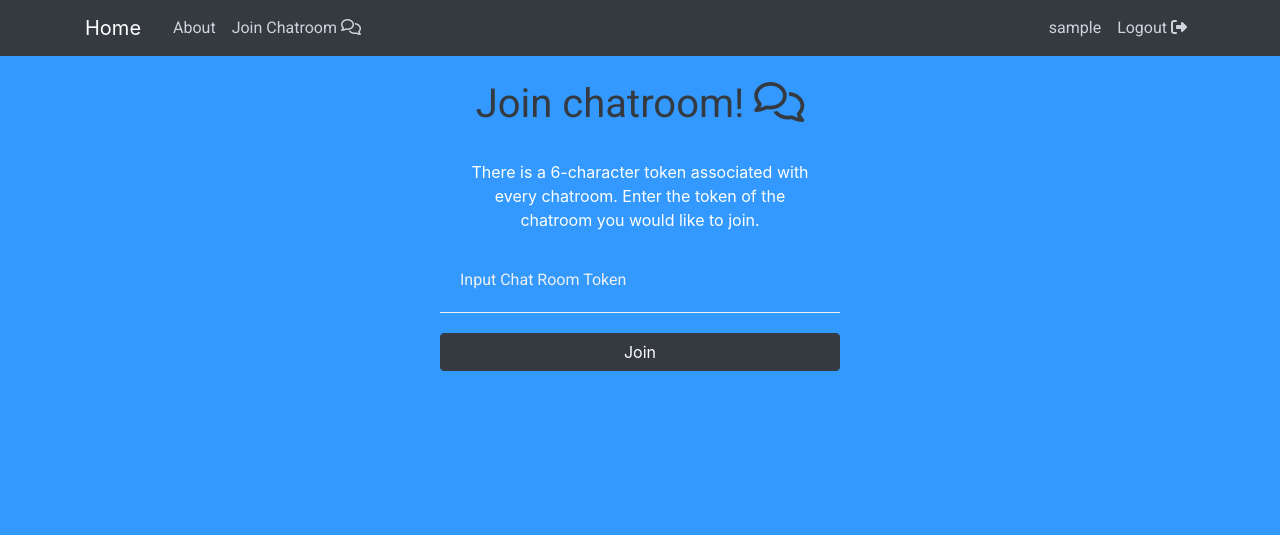
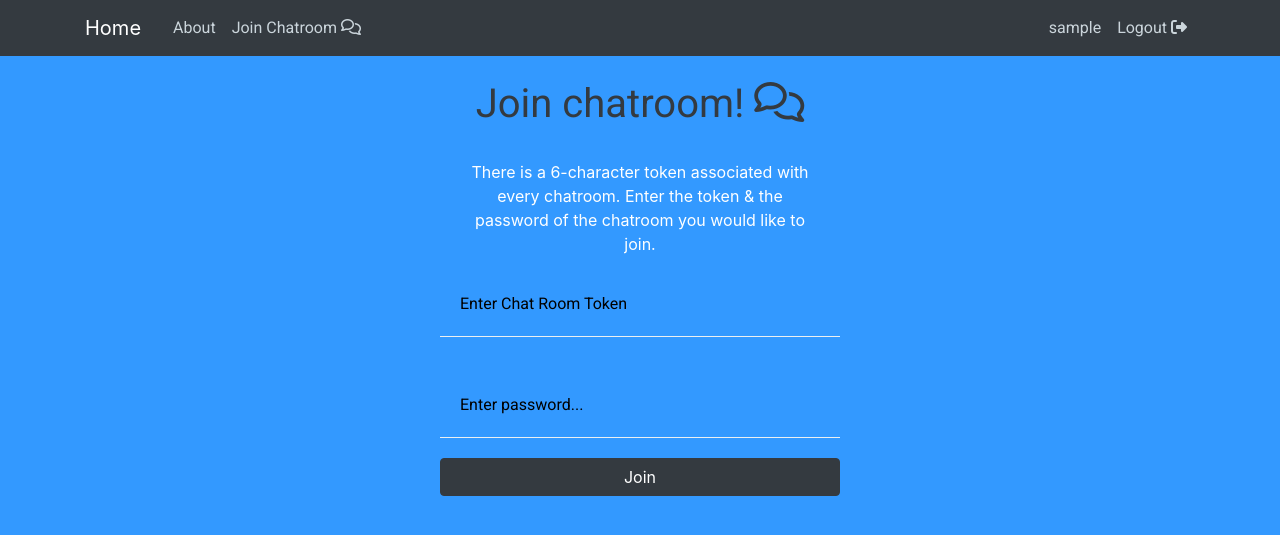
Before and after one commit to Zach-Baran/CSC265-Chat-room, a Django app: page /join/ in a window 1280 px wide. Shown: the top 535 px of the page. Run offline with Django 3.2, Linux system fonts and the light colour scheme; the visitor is signed in with stand-in values (Sample User, id 1); some libraries are stand-ins or nearby versions.

Commit message:
Final fixes

```diff
--- a/chat/forms.py
+++ b/chat/forms.py
@@ -52,6 +52,8 @@ class ChatForm(forms.ModelForm):
     name = forms.CharField(widget=forms.TextInput(
         attrs={'class': 'formStyle', 'placeholder': 'Chat Name', 'id': 'nameID'}))
 
+    password = forms.CharField(label='password', max_length=25, widget=forms.PasswordInput(attrs={'class': 'formStyle', 'placeholder': 'Enter password...'}))
+
     class Meta:
         model = Chatroom
         fields = ['name', 'password']
@@ -62,7 +64,7 @@ class SendMessage(forms.ModelForm):
         super(SendMessage, self).__init__(*args, **kwargs)
 
     content = forms.CharField(widget=forms.TextInput(
-        attrs={'class': 'message-input ', 'placeholder': 'Enter a message...', 'id': 'sendID'}
+        attrs={'autocomplete': 'off', 'class': 'message-input ', 'placeholder': 'Enter a message...', 'id': 'sendID'}
     ))
     class Meta:
         model = Messages
@@ -72,5 +74,5 @@ class JoinChatForm(forms.Form):
     def __init__(self, *args, **kwargs):
         super(JoinChatForm, self).__init__(*args, **kwargs)
 
-    token = forms.CharField(label='search', max_length=6, widget=forms.TextInput(attrs={'class': 'formStyle', 'placeholder': 'Input Chat Room Token'}))
-    password = forms.CharField(label='password', max_length=25, widget=forms.PasswordInput())
+    token = forms.CharField(label='Token', max_length=6, widget=forms.TextInput(attrs={'class': 'formStyle', 'placeholder': 'Enter Chat Room Token'}))
+    password = forms.CharField(label='Password', max_length=25, widget=forms.PasswordInput(attrs={'class': 'formStyle', 'placeholder': 'Enter password...'}))
--- a/chat/views.py
+++ b/chat/views.py
@@ -11,6 +11,8 @@ from django.views.generic.detail import  SingleObjectMixin
 from django.views.generic.edit import FormMixin, FormView
 from django.contrib.auth.mixins import LoginRequiredMixin, UserPassesTestMixin
 from django.contrib.auth.hashers import check_password
+from django import forms
+from datetime import timedelta
 from .forms import UserRegisterForm, ChatForm, SendMessage, JoinChatForm
 from .models import Messages, Chatroom
 from .utils import AjaxableResponseMixin
@@ -84,8 +86,8 @@ class ChatFormView(LoginRequiredMixin, SingleObjectMixin, FormView):
 
         ser_instance = serializers.serialize('json', [comment, ])
 
-        # return super(ChatFormView,self).form_valid(form)
-        return JsonResponse({"instance": ser_instance}, status=200)
+        return super(ChatFormView,self).form_valid(form)
+        # return JsonResponse({"instance": ser_instance}, status=200)
 
 
 # Get Requests gets the ChatDisplay View, Post Requests get the FormView
@@ -125,8 +127,9 @@ class ChatUpdateView(LoginRequiredMixin, UserPassesTestMixin, UpdateView):
     slug_field = 'token'
     slug_url_kwarg = 'token'
 
-    def get_form(self, form_class=JoinChatForm):
-        form = form_class
+    def get_form(self, form_class=None):
+        form = super().get_form(form_class)
+        form.fields['password'].widget = forms.PasswordInput()
         return form
 
     def test_func(self):
@@ -174,7 +177,7 @@ def ajax_process(request, **kwargs):
     chat_messages = chat.messages_set.all()
     allData = []
     for message in chat_messages:
-        string = str(message.date)
+        string = str(message.date-timedelta(hours=5))
         timestamp = string[11:19]
         data = {
             'content' : message.content,
--- a/static/chat/main.css
+++ b/static/chat/main.css
@@ -35,6 +35,7 @@ ul {
   height: 500px;
   position: relative;
 }
+
 .scroll-area-2{
   height: 580px;
   position: relative;
@@ -42,6 +43,7 @@ ul {
 
 .message-input{
     width: 530px;
+
 }
 
 .rounded-border{
@@ -52,12 +54,11 @@ ul {
 }
 .chat-area-1{
     max-height:100%;
-    overflow-y: scroll;
     overflow-x: hidden;
 }
 
 .chat-area-2{
-    height:750px;
+    max-height:750px;
     word-break: break-all;
 }
 
@@ -238,7 +239,7 @@ a.article-title:hover {
 }
 
  ::-webkit-input-placeholder {
-     color: #ecf0f1;
+     color: black;
   }
 
   :-moz-placeholder { /* Firefox 18- */
--- a/templates/chat/chatroom-create.html
+++ b/templates/chat/chatroom-create.html
@@ -10,6 +10,11 @@
             <div class = "row justify-content-center">
                 <div class = "form-group">
                     {{ form.name }}
+                </div>
+            </div>
+            <div class = "row justify-content-center">
+                <div class = "form-group">
+                    {{ form.password }}
                 </div>
             </div>
             <div class = "row justify-content-center" style="margin-bottom: 10px">
--- a/templates/chat/chatroom-join.html
+++ b/templates/chat/chatroom-join.html
@@ -7,12 +7,18 @@
         <div class = "col" style="text-align:center">
         <h1 >Join chatroom! <i class="far fa-comments"></i></h1>
         </br>
-        <p style="color:white">There is a 6-character token associated with every chatroom. Enter the token of the chatroom you would like to join.</p>
+        <p style="color:white">There is a 6-character token associated with every chatroom. Enter the token & the password of the chatroom you would like to join.</p>
          <form method = "POST">
                 {% csrf_token %}
                 <div class = "row justify-content-center">
                     <div class = "form-group">
                         {{ form.token }}
+                    </div>
+                </div>
+                <div class = "row justify-content-center">
+                    <div class = "form-group">
+                        {{ form.password }}
+
                         <button type="submit" class="btn btn-dark btn-block">Join</button>
                     </div>
                 </div>
--- a/templates/chat/chatroom-update.html
+++ b/templates/chat/chatroom-update.html
@@ -9,6 +9,7 @@
                 {{ form|crispy }}
             </fieldset>
             <div class="form-group">
+
                 <button class="btn btn-outline-info" type="submit">Post</button>
             </div>
         </form>
```
Also changed, not shown: ChatRoom/settings.py (+10 -4 lines), chat/migrations/0004_auto_20201204_0346.py (deleted), templates/chat/base.html (line endings or trailing spaces).
